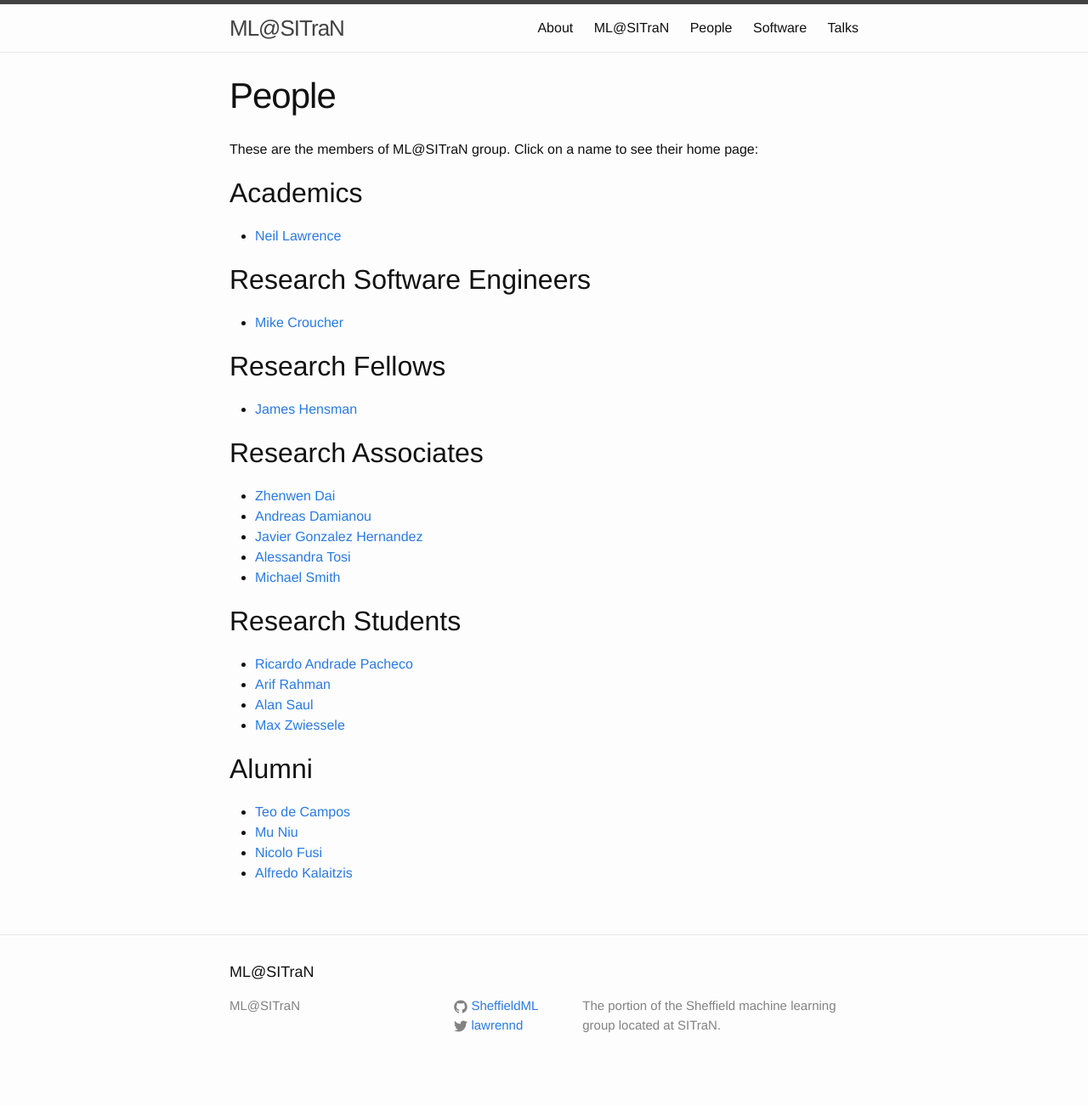
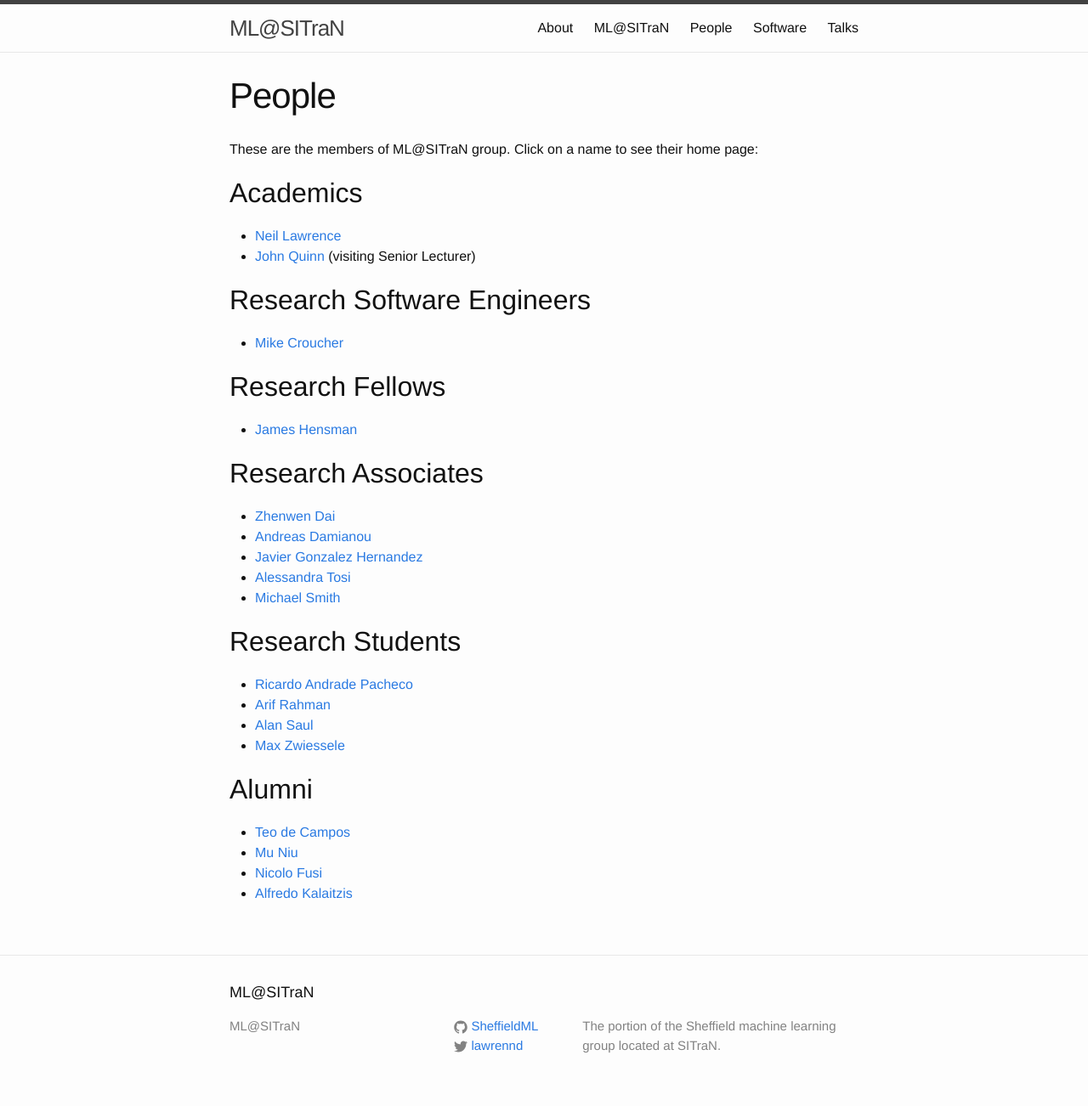
Before and after one commit to SheffieldML/sheffieldml.github.io, a Jekyll site: the page built from personnel.md, in a window 1280 px wide. Shown: the whole page at 85% size. Built offline with Jekyll 4.4.1, drawn with Linux system fonts in a browser that asks for light colours; before the commit the page ends 1278 px from its top, so only the background shows below that.

```diff
--- a/personnel.md
+++ b/personnel.md
@@ -9,6 +9,7 @@ home page:
 
 ## Academics
 - [Neil Lawrence](http://inverseprobability.com/)
+- [John Quinn](http://air.ug/~jquinn/) (visiting Senior Lecturer)
 
 ## Research Software Engineers
 
```
Also changed, not shown: software.md (+1 -1 lines).
